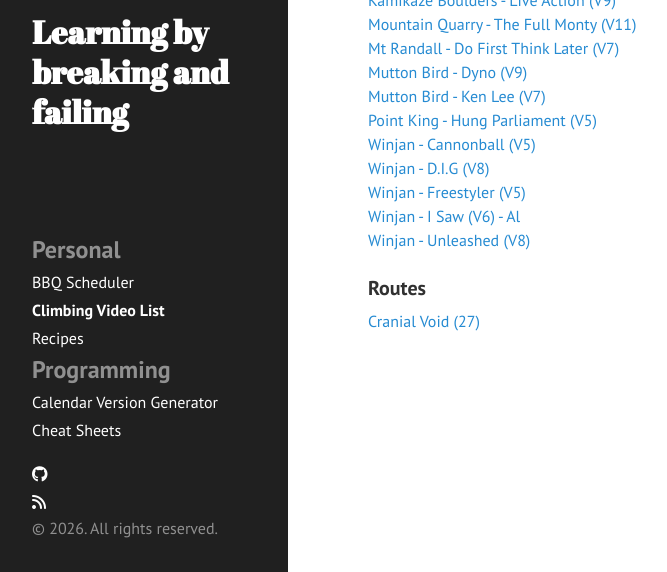
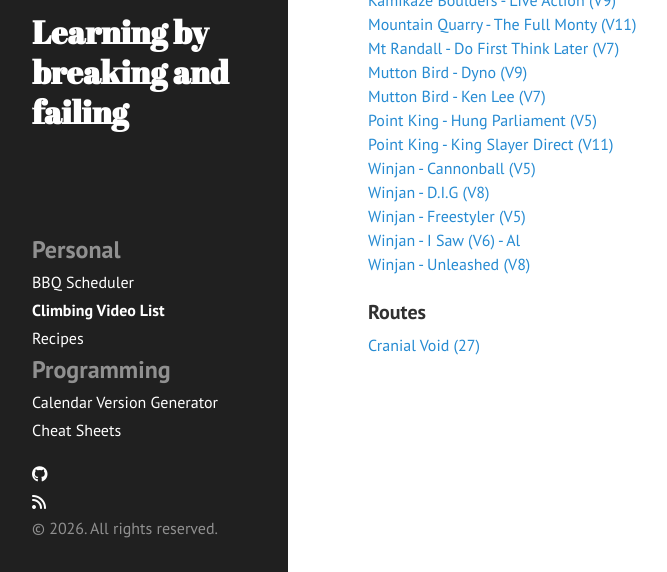
Before and after one commit to slowmonkey/slowmonkey.github.io, a Jekyll site: the page built from sidemenu_pages/climbing-video-list.md, in a window 1280 px wide, cut to the strip 328-900 px from the top of the page. Shown: the whole strip, without its empty margins (0-667 px from the left). Built offline with Jekyll 4.4.1, drawn with Linux system fonts in a browser that asks for light colours; nearby versions of some CDN libraries.

Commit message:
Update climbing-video-list.md

```diff
--- a/sidemenu_pages/climbing-video-list.md
+++ b/sidemenu_pages/climbing-video-list.md
@@ -17,6 +17,7 @@ category: personal
 [Mutton Bird - Dyno (V9)](https://www.youtube.com/playlist?list=PLmL-3YU6lBLvELXiuDZA4eigEE8zLYNcV)
 [Mutton Bird - Ken Lee (V7)](https://www.youtube.com/playlist?list=PLmL-3YU6lBLuD4Pxf6ATyZix22GdABXe8)
 [Point King - Hung Parliament (V5)](https://www.youtube.com/playlist?list=PLmL-3YU6lBLsFnR0HgsGhsiNirx-PUfyL)
+[Point King - King Slayer Direct (V11)](https://www.youtube.com/playlist?list=PLmL-3YU6lBLvbZxTe2pZzaV_GkrldvVnm)
 [Winjan - Cannonball (V5)](https://www.youtube.com/playlist?list=PLmL-3YU6lBLuhQMTWCVPaD4FoHjtXo0ej)
 [Winjan - D.I.G (V8)](https://www.youtube.com/playlist?list=PLmL-3YU6lBLssHqkGq9w8w9whScoOFvCV)
 [Winjan - Freestyler (V5)](https://www.youtube.com/playlist?list=PLmL-3YU6lBLvofnuoX_z2vV_fI7Uy7M0I)
```
